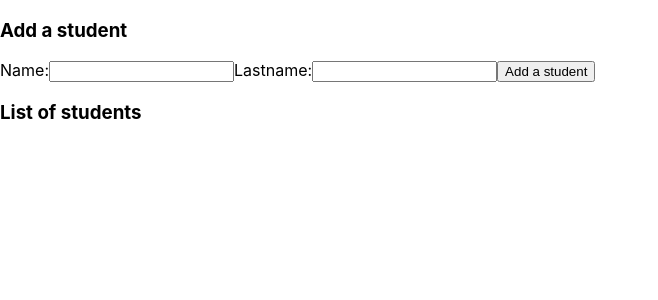
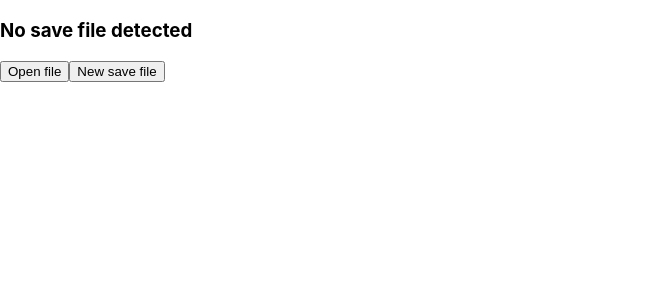
Before and after one commit to bonsoirq/skool, a React (Create React App) app: page / in a window 1280 px wide. Shown: the top 300 px of the page, without its empty margins (0-658 px from the left). Built offline with nearby package versions, Linux system fonts and the light colour scheme.

Commit message:
feat: native choose working file

```diff
--- /dev/null
+++ b/electron/preload.js
@@ -0,0 +1,3 @@
+const electron = require('electron')
+
+window.electron = electron
--- a/package.json
+++ b/package.json
@@ -10,7 +10,10 @@
     "electron-is-dev": "^1.2.0",
     "react": "^16.13.1",
     "react-dom": "^16.13.1",
-    "react-scripts": "3.4.3"
+    "react-scripts": "3.4.3",
+    "sequelize": "^6.3.5",
+    "sequelize-cli": "^6.2.0",
+    "sqlite3": "^5.0.0"
   },
   "scripts": {
     "start": "react-scripts start",
--- a/src/index.js
+++ b/src/index.js
@@ -1,7 +1,7 @@
 import React from 'react';
 import ReactDOM from 'react-dom';
 import './react/index.css';
-import App from './react/App';
+import App from './react/App.tsx';
 import * as serviceWorker from './react/serviceWorker';
 
 ReactDOM.render(
--- a/src/react/App.js
+++ /dev/null
@@ -1,12 +0,0 @@
-import React from 'react';
-import StudentsList from './students-list';
-
-function App() {
-  return (
-    <>
-      <StudentsList />
-    </>
-  );
-}
-
-export default App;
--- /dev/null
+++ b/src/react/App.tsx
@@ -0,0 +1,19 @@
+import React, { useState } from 'react';
+import { Preferences } from './preferences';
+import SelectSaveFile from './SelectSaveFile';
+
+function App() {
+  const [preferences, setPreferences] = useState(new Preferences())
+  const noSaveFile = preferences.lastSaveFile == null
+  return (
+    <>
+      {noSaveFile && <SelectSaveFile setPath={(path: string) => {
+        const preferences = new Preferences()
+        preferences.setSaveFile(path)
+        setPreferences(preferences)
+      }} />}
+    </>
+  );
+}
+
+export default App;
--- /dev/null
+++ b/src/react/SelectSaveFile.tsx
@@ -0,0 +1,42 @@
+import React from 'react';
+import { head } from '../util/list';
+import { openFileDialog, saveFileDialog } from '../util/native'
+
+interface IProps {
+  setPath(path: string): void
+}
+
+function SelectSaveFile(props: IProps) {
+  return (
+    <>
+      <h3>No save file detected</h3>
+      <button
+        onClick={async e => {
+          const path = await openFileDialog()
+            .then(selection => selection.filePaths)
+            .then(head)
+
+          if (path != null) {
+            props.setPath(path)
+          }
+        }}
+      >
+        Open file
+      </button>
+      <button
+        onClick={async e => {
+          const path = await saveFileDialog()
+            .then(selection => selection.filePath)
+
+          if (path != null) {
+            props.setPath(path)
+          }
+        }}
+      >
+        New save file
+      </button>
+    </>
+  );
+}
+
+export default SelectSaveFile;
--- /dev/null
+++ b/src/react/preferences.ts
@@ -0,0 +1,11 @@
+const LAST_SAVE_FILE_KEY = 'lastSaveFile'
+
+export class Preferences {
+  get lastSaveFile () {
+    return localStorage.getItem(LAST_SAVE_FILE_KEY)
+  }
+
+  setSaveFile(path: string) {
+    localStorage.setItem(LAST_SAVE_FILE_KEY, path)
+  }
+}
--- /dev/null
+++ b/src/util/list.ts
@@ -0,0 +1,6 @@
+export function isEmpty(list: any[]): boolean {
+  return list.length === 0
+}
+export function head<T>(list: T[]): T | null {
+  return isEmpty(list) ? null : list[0]
+}
--- /dev/null
+++ b/src/util/native.ts
@@ -0,0 +1,22 @@
+declare global {
+  interface Window { electron: IElectronBindings; }
+}
+
+interface IElectronBindings {
+  remote: {
+    dialog: {
+      showOpenDialog(): Promise<{ cancelled: boolean, filePaths: string[] }>
+      showSaveDialog(): Promise<{ cancelled: boolean, filePath: string | null }>
+    }
+  }
+}
+
+const electron = window.electron
+
+export function openFileDialog() {
+  return electron.remote.dialog.showOpenDialog()
+}
+
+export function saveFileDialog() {
+  return electron.remote.dialog.showSaveDialog()
+}
```
Also changed, not shown: electron/index.js (+6 -1 lines), 1 other file (tests, documents, lock files or other folders).
